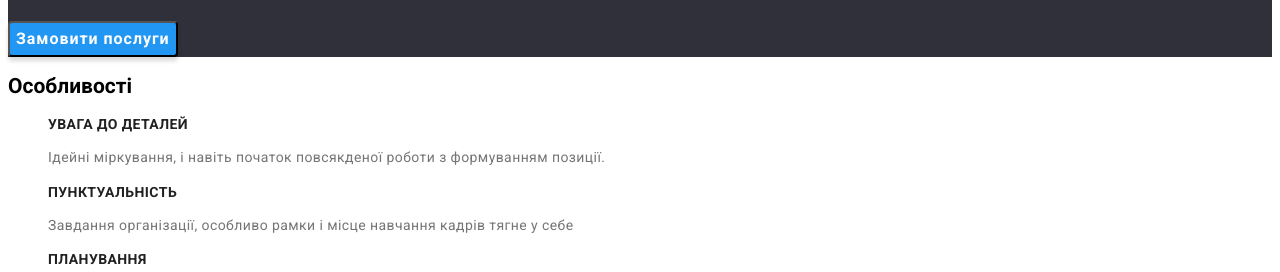
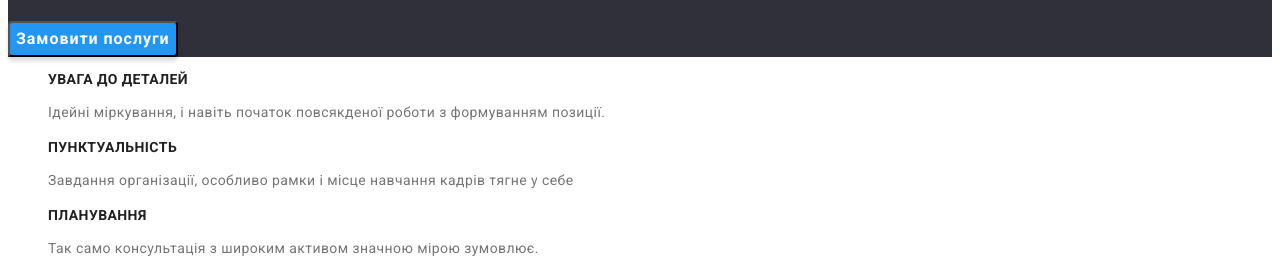
Before and after one commit to Izanagi32/Ozirsky-Roman-IPZ-31, a plain HTML site: page index.html in a window 1280 px wide. Shown: the part 258-530 px from the top of the page. Drawn offline with Linux system fonts and the light colour scheme.

Commit message:
Last fix

```diff
--- a/index.html
+++ b/index.html
@@ -30,7 +30,7 @@
             <button type="button" class="intro-btn">Замовити послуги</button>
         </section>
         <section class="features">
-            <h2 class="features-title">Особливості</h2>
+            <h2 class="visually-hidden">Особливості</h2>
             <ul class="feature-list">
                 <li>
                     <h3 class="feature-title">УВАГА ДО ДЕТАЛЕЙ</h3>
--- a/src/style.css
+++ b/src/style.css
@@ -113,6 +113,19 @@ address {
     line-height: 1.14;
     letter-spacing: 0.42px;
 }
+
+.visually-hidden {
+    position: absolute;
+    width: 1px;
+    height: 1px;
+    margin: -1px;
+    border: 0;
+    padding: 0;
+    white-space: nowrap;
+    clip-path: inset(100%);
+    clip: rect(0 0 0 0);
+    overflow: hidden;
+  }
 
 .address-map {
     color: #ffffff;
```
